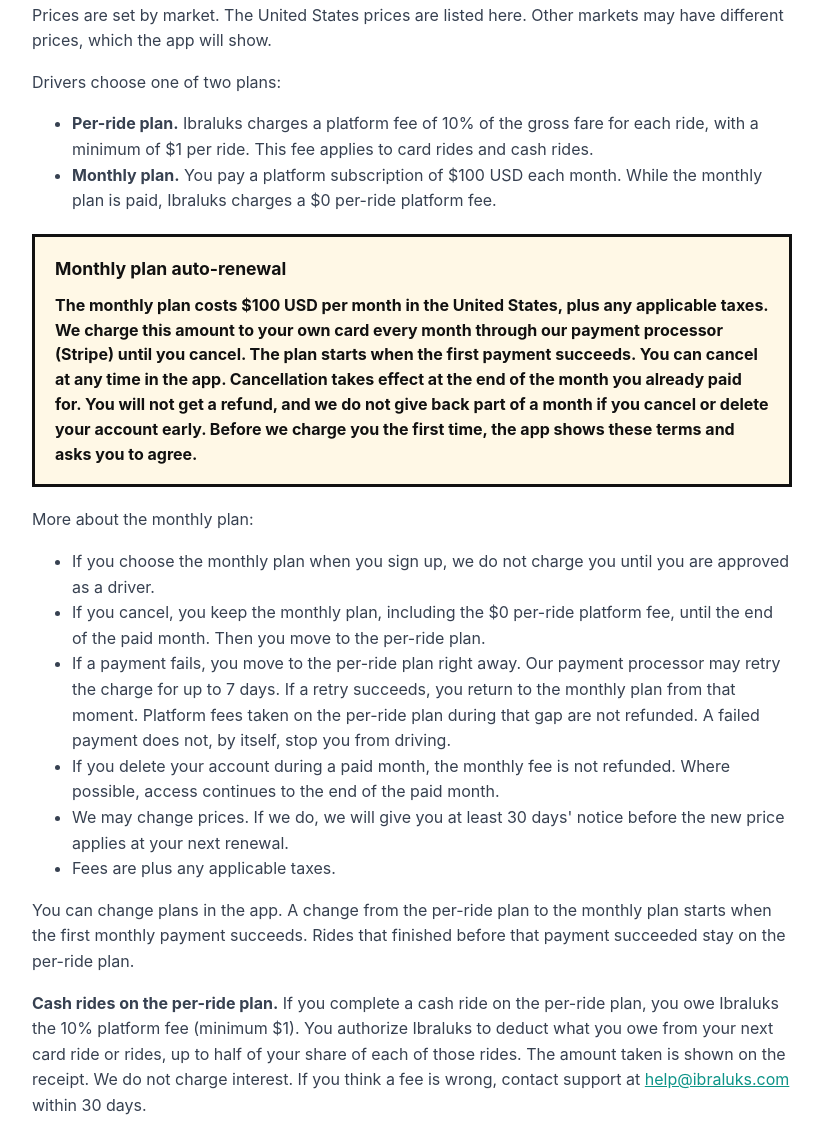
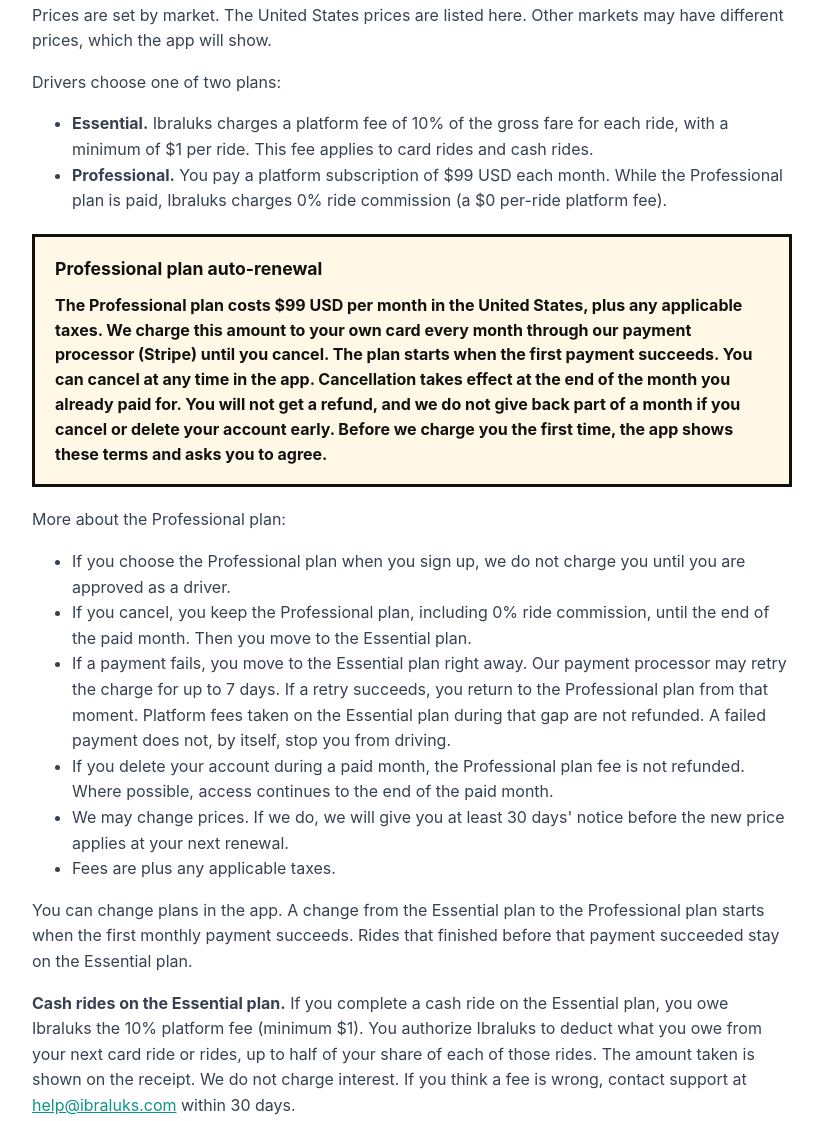
Before and after one commit to ibraluksinc/ibraluks-legal, a plain HTML site: page terms/index.html in a window 1280 px wide. Shown: the part 2632-3753 px from the top of the page, without its empty margins (228-1051 px from the left). Drawn offline with Linux system fonts and the light colour scheme.

Commit message:
Legal: Essential and Professional driver plans; monthly price is $99

```diff
--- a/terms/index.html
+++ b/terms/index.html
@@ -35,24 +35,24 @@
 <p>Prices are set by market. The United States prices are listed here. Other markets may have different prices, which the app will show.</p>
 <p>Drivers choose one of two plans:</p>
 <ul>
-<li><strong>Per-ride plan.</strong> Ibraluks charges a platform fee of 10% of the gross fare for each ride, with a minimum of $1 per ride. This fee applies to card rides and cash rides.</li>
-<li><strong>Monthly plan.</strong> You pay a platform subscription of $100 USD each month. While the monthly plan is paid, Ibraluks charges a $0 per-ride platform fee.</li>
+<li><strong>Essential.</strong> Ibraluks charges a platform fee of 10% of the gross fare for each ride, with a minimum of $1 per ride. This fee applies to card rides and cash rides.</li>
+<li><strong>Professional.</strong> You pay a platform subscription of $99 USD each month. While the Professional plan is paid, Ibraluks charges 0% ride commission (a $0 per-ride platform fee).</li>
 </ul>
-<section class="renewal" id="monthly-plan-auto-renewal">
-<h3>Monthly plan auto-renewal</h3>
-<p>The monthly plan costs $100 USD per month in the United States, plus any applicable taxes. We charge this amount to your own card every month through our payment processor (Stripe) until you cancel. The plan starts when the first payment succeeds. You can cancel at any time in the app. Cancellation takes effect at the end of the month you already paid for. You will not get a refund, and we do not give back part of a month if you cancel or delete your account early. Before we charge you the first time, the app shows these terms and asks you to agree.</p>
+<section class="renewal" id="professional-plan-auto-renewal">
+<h3>Professional plan auto-renewal</h3>
+<p>The Professional plan costs $99 USD per month in the United States, plus any applicable taxes. We charge this amount to your own card every month through our payment processor (Stripe) until you cancel. The plan starts when the first payment succeeds. You can cancel at any time in the app. Cancellation takes effect at the end of the month you already paid for. You will not get a refund, and we do not give back part of a month if you cancel or delete your account early. Before we charge you the first time, the app shows these terms and asks you to agree.</p>
 </section>
-<p>More about the monthly plan:</p>
+<p>More about the Professional plan:</p>
 <ul>
-<li>If you choose the monthly plan when you sign up, we do not charge you until you are approved as a driver.</li>
-<li>If you cancel, you keep the monthly plan, including the $0 per-ride platform fee, until the end of the paid month. Then you move to the per-ride plan.</li>
-<li>If a payment fails, you move to the per-ride plan right away. Our payment processor may retry the charge for up to 7 days. If a retry succeeds, you return to the monthly plan from that moment. Platform fees taken on the per-ride plan during that gap are not refunded. A failed payment does not, by itself, stop you from driving.</li>
-<li>If you delete your account during a paid month, the monthly fee is not refunded. Where possible, access continues to the end of the paid month.</li>
+<li>If you choose the Professional plan when you sign up, we do not charge you until you are approved as a driver.</li>
+<li>If you cancel, you keep the Professional plan, including 0% ride commission, until the end of the paid month. Then you move to the Essential plan.</li>
+<li>If a payment fails, you move to the Essential plan right away. Our payment processor may retry the charge for up to 7 days. If a retry succeeds, you return to the Professional plan from that moment. Platform fees taken on the Essential plan during that gap are not refunded. A failed payment does not, by itself, stop you from driving.</li>
+<li>If you delete your account during a paid month, the Professional plan fee is not refunded. Where possible, access continues to the end of the paid month.</li>
 <li>We may change prices. If we do, we will give you at least 30 days' notice before the new price applies at your next renewal.</li>
 <li>Fees are plus any applicable taxes.</li>
 </ul>
-<p>You can change plans in the app. A change from the per-ride plan to the monthly plan starts when the first monthly payment succeeds. Rides that finished before that payment succeeded stay on the per-ride plan.</p>
-<p><strong>Cash rides on the per-ride plan.</strong> If you complete a cash ride on the per-ride plan, you owe Ibraluks the 10% platform fee (minimum $1). You authorize Ibraluks to deduct what you owe from your next card ride or rides, up to half of your share of each of those rides. The amount taken is shown on the receipt. We do not charge interest. If you think a fee is wrong, contact support at <a href="mailto:help@ibraluks.com">help@ibraluks.com</a> within 30 days.</p>
+<p>You can change plans in the app. A change from the Essential plan to the Professional plan starts when the first monthly payment succeeds. Rides that finished before that payment succeeded stay on the Essential plan.</p>
+<p><strong>Cash rides on the Essential plan.</strong> If you complete a cash ride on the Essential plan, you owe Ibraluks the 10% platform fee (minimum $1). You authorize Ibraluks to deduct what you owe from your next card ride or rides, up to half of your share of each of those rides. The amount taken is shown on the receipt. We do not charge interest. If you think a fee is wrong, contact support at <a href="mailto:help@ibraluks.com">help@ibraluks.com</a> within 30 days.</p>
 <h2>Safety</h2>
 <p>In an emergency, call 911. The in-app safety tools (share trip, share location, call 911) are aids and do not replace emergency services.</p>
 <h2>Acceptable use</h2>
@@ -83,7 +83,7 @@
 <p>Either you or Ibraluks Inc may bring an individual claim in small-claims court instead of arbitration, if the claim qualifies and remains in that court.</p>
 <p>You and Ibraluks Inc waive any right to a jury trial and to a class, collective, consolidated, or representative action, in arbitration or in court. The arbitrator may not hear a class or consolidated proceeding. If a court finds the class-action waiver unenforceable as to a particular claim, that claim proceeds in court and not in arbitration. The rest of this section still applies to other claims.</p>
 <h2>Ending your account</h2>
-<p>You may stop using the app and ask us to delete your account at any time by emailing us. We may suspend or end access if you break these Terms. If you are on the monthly plan, fees already paid are not refunded when you cancel or delete your account. See <a href="#driver-plans-and-fees">Driver plans and fees</a>.</p>
+<p>You may stop using the app and ask us to delete your account at any time by emailing us. We may suspend or end access if you break these Terms. If you are on the Professional plan, fees already paid are not refunded when you cancel or delete your account. See <a href="#driver-plans-and-fees">Driver plans and fees</a>.</p>
 <h2>Changes</h2>
 <p>We may update these Terms. We will post the new version here with a new "Last updated" date.</p>
 <h2>Governing law</h2>
```
